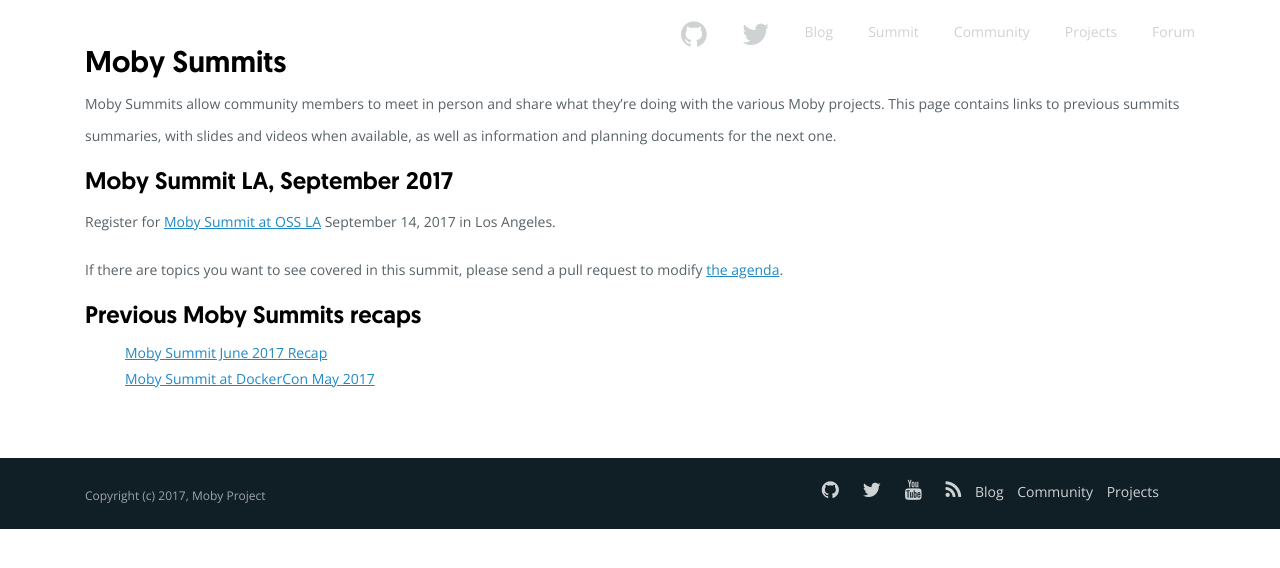
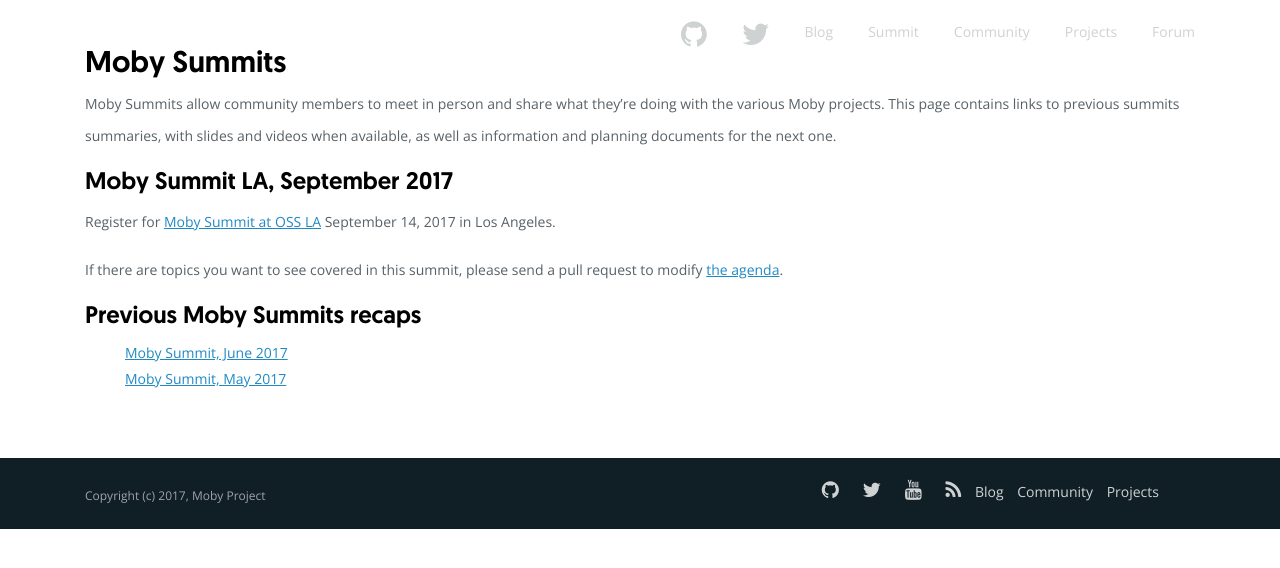
Before and after one commit to moby/mobywebsite, a Jekyll site: the page built from docs/summit.md, in a window 1280 px wide. Shown: the top 568 px of the page. Built offline with Jekyll 4.4.1, drawn with Linux system fonts in a browser that asks for light colours; nearby versions of some CDN libraries.

Commit message:
Minor formatting edits to the Summits page
Signed-off-by: Manik Taneja <manik.taneja@docker.com>

```diff
--- a/docs/summit.md
+++ b/docs/summit.md
@@ -15,5 +15,5 @@
 
 ### Previous Moby Summits recaps
 
-* [Moby Summit June 2017 Recap](http://mobyproject.org/blog/2017/06/26/moby-summit-recap/)
-* [Moby Summit at DockerCon May 2017](http://mobyproject.org/blog/2017/05/11/moby-summit-report/)
+* [Moby Summit, June 2017](http://mobyproject.org/blog/2017/06/26/moby-summit-recap/)
+* [Moby Summit, May 2017](http://mobyproject.org/blog/2017/05/11/moby-summit-report/)
```
